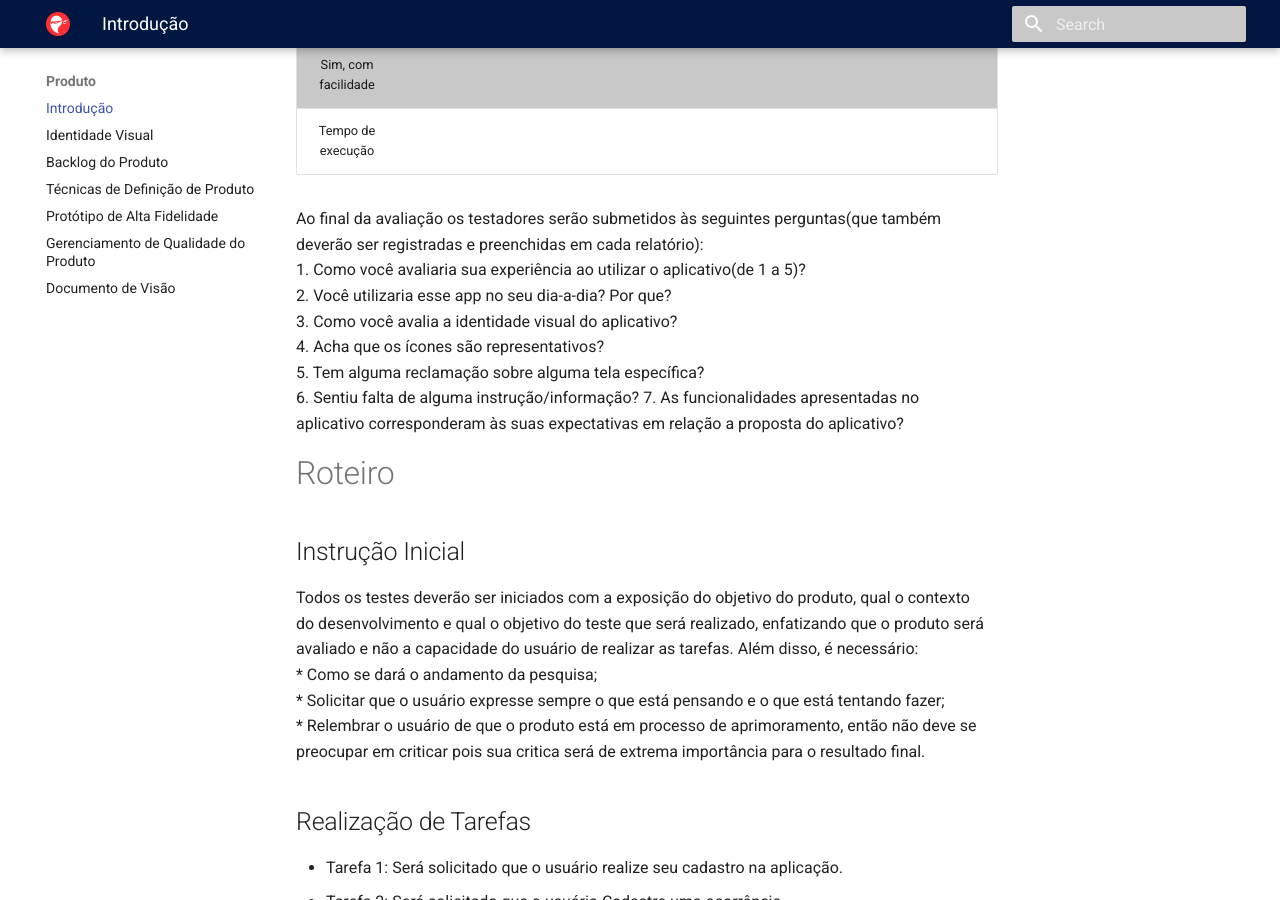
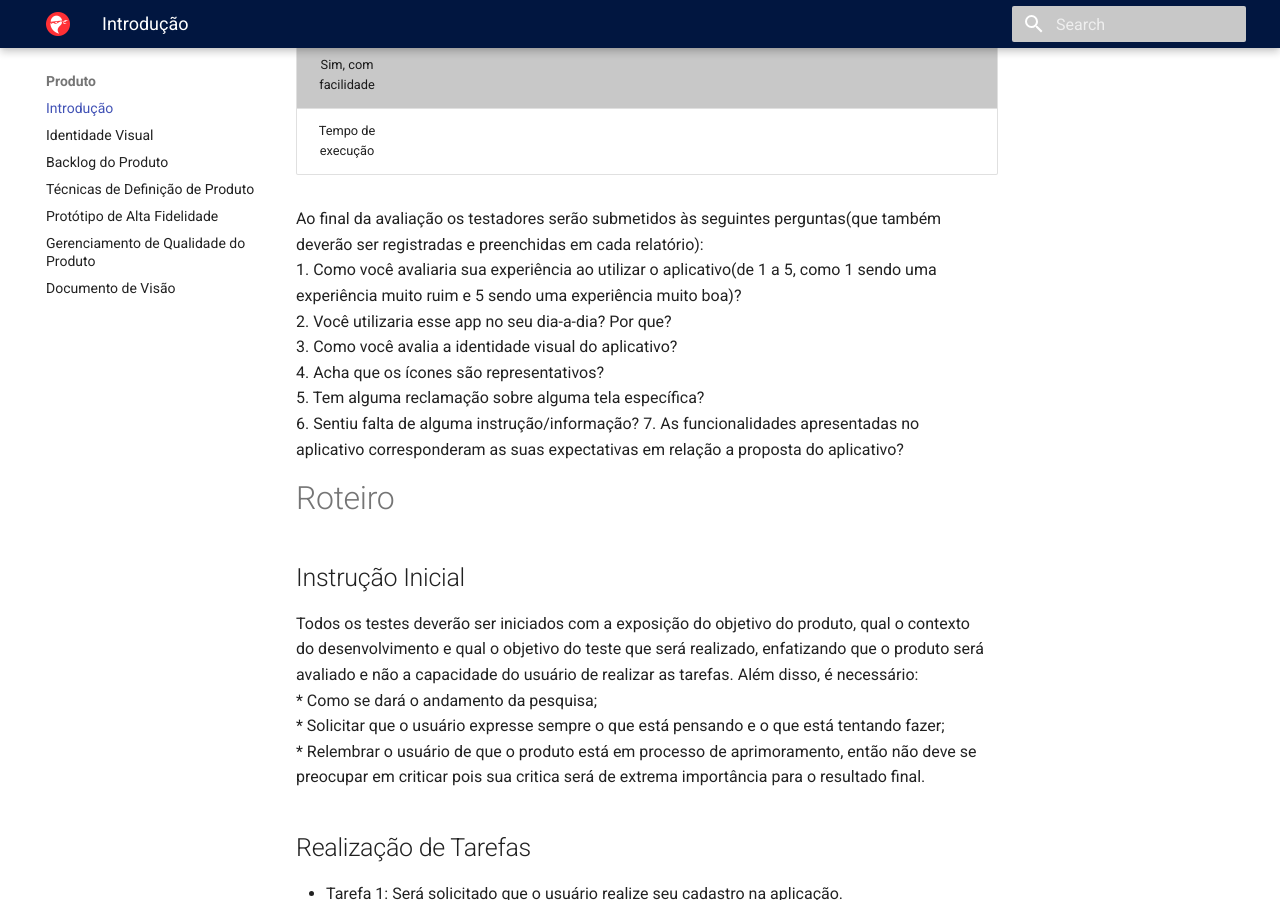
Before and after one commit to fga-eps-mds/2020.1-stay-safe-docs, an MkDocs documentation site: the page built from docs/produto/acceptance-test.md, in a window 1280 px wide and 900 px high, scrolled down 1825 px. Built offline with MkDocs 1.6.1 and Material for MkDocs 9.7.7, drawn with Linux system fonts in a browser that asks for light colours.

Commit message:
Adjust details and definitions

```diff
--- a/docs/produto/acceptance-test.md
+++ b/docs/produto/acceptance-test.md
@@ -30,13 +30,13 @@ Uma tabela com as seguintes informações:
 | Tempo de execução      |          |          |          |          |          |          |
 
 Ao final da avaliação os testadores serão submetidos às seguintes perguntas(que também deverão ser registradas e preenchidas em cada relatório):
-1. Como você avaliaria sua experiência ao utilizar o aplicativo(de 1 a 5)?
+1. Como você avaliaria sua experiência ao utilizar o aplicativo(de 1 a 5, como 1 sendo uma experiência muito ruim e 5 sendo uma experiência muito boa)?
 2. Você utilizaria esse app no seu dia-a-dia? Por que?
 3. Como você avalia a identidade visual do aplicativo?
 4. Acha que os ícones são representativos?
 5. Tem alguma reclamação sobre alguma tela específica?
 6. Sentiu falta de alguma instrução/informação?
-7. As funcionalidades apresentadas no aplicativo corresponderam às suas expectativas em relação a proposta do aplicativo?
+7. As funcionalidades apresentadas no aplicativo corresponderam as suas expectativas em relação a proposta do aplicativo?
 
 # Roteiro
 ## Instrução Inicial
```
